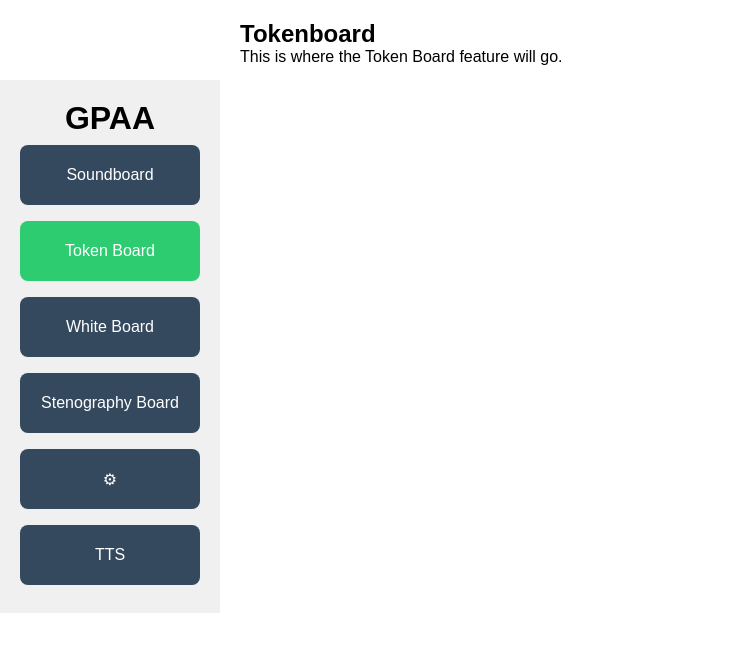
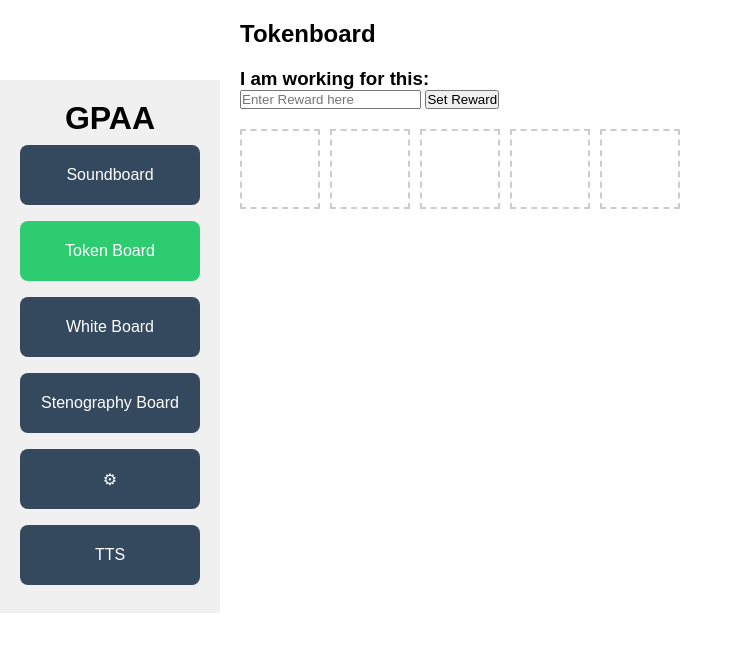
Before and after one commit to edeguzman05/Accommdations-App, a plain HTML site: page index.html in a window 1280 px wide. Both pictures are taken after a click on the button "Token Board". Shown: the whole page, without its empty margins (0-743 px from the left). Drawn offline with Linux system fonts and the light colour scheme.

Commit message:
Added in the tokenboard. Still need the sticker portions, but we're coming closer to finishing the board.

```diff
--- a/index.html
+++ b/index.html
@@ -24,7 +24,6 @@
             </div>
             <div class="content">
 
-
                 <div id="welcome" class="tab-content active">
                     <h2>Welcome</h2>
                     <p>Select a feature from the left menu.</p>
@@ -37,7 +36,23 @@
 
                 <div id="tokenboard" class="tab-content">
                     <h2>Tokenboard</h2>
-                    <p>This is where the Token Board feature will go.</p>
+                    <div class="tokenboard">
+                        <h3>I am working for this:
+                            <span id="reward-text">  </span>
+                        </h3>
+
+                        <input type="text" id="reward-input" placeholder="Enter Reward here" />
+                        <button onclick="setReward()">Set Reward </button>
+
+                        <div class="sticker-slots">
+                            <div class="slot" data-slot="1"></div>
+                            <div class="slot" data-slot="2"></div>
+                            <div class="slot" data-slot="3"></div>
+                            <div class="slot" data-slot="4"></div>
+                            <div class="slot" data-slot="5"></div>
+
+                        </div>
+                    </div>
                 </div>
 
                 <div id="whiteboard" class="tab-content">
--- a/javascripts/main.js
+++ b/javascripts/main.js
@@ -16,3 +16,11 @@ function loadTab(event, tabId) {
 
     event.currentTarget.classList.add('active');
 }
+
+let currentSticker = null;
+
+// Set reward text
+function setReward() {
+    const rewardInput = document.getElementById("reward-input").value;
+    document.getElementById("reward-text").textContent = rewardInput || "________";
+}
--- a/style.css
+++ b/style.css
@@ -69,3 +69,35 @@ body {
 .sidebar button.active {
     background: #2ecc71;
 }
+
+.tokenboard {
+    margin-top: 20px;
+}
+
+.sticker-slots {
+    display: flex;
+    gap: 10px;
+    margin: 20px 0;
+}
+
+.slot {
+    width: 80px;
+    height: 80px;
+    border: 2px dashed #ccc;
+    display: flex;
+    align-items: center;
+    justify-content: center;
+    background: white;
+    cursor: pointer;
+}
+
+.slot img {
+    max-width: 100%;
+    max-height: 100%;
+}
+
+.sticker-picker img {
+    width: 60px;
+    cursor: pointer;
+    margin: 5px;
+}
```
